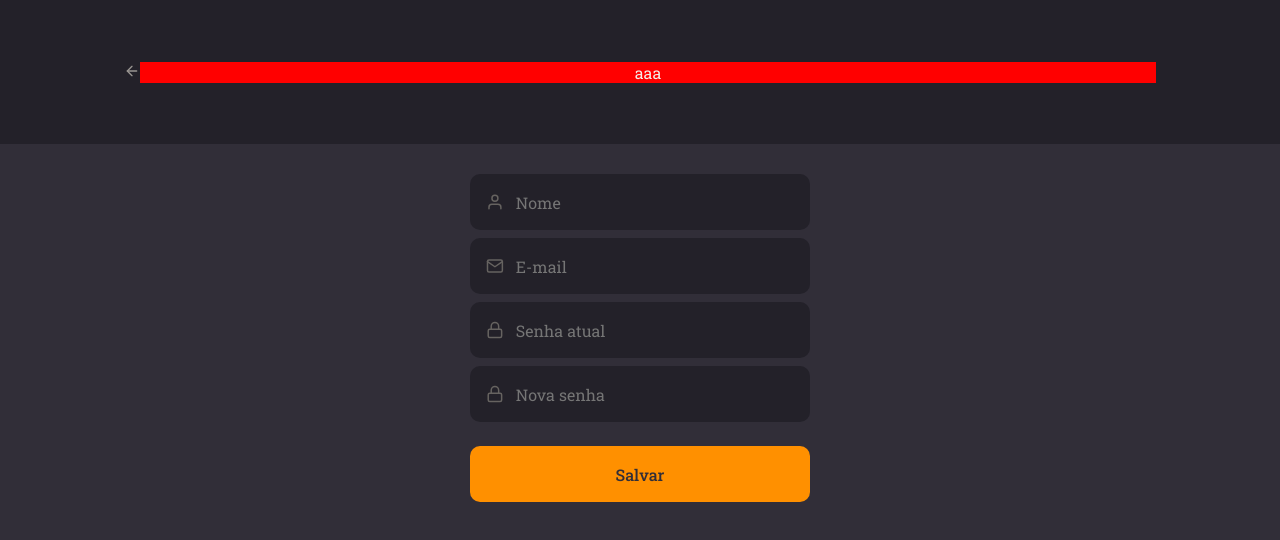
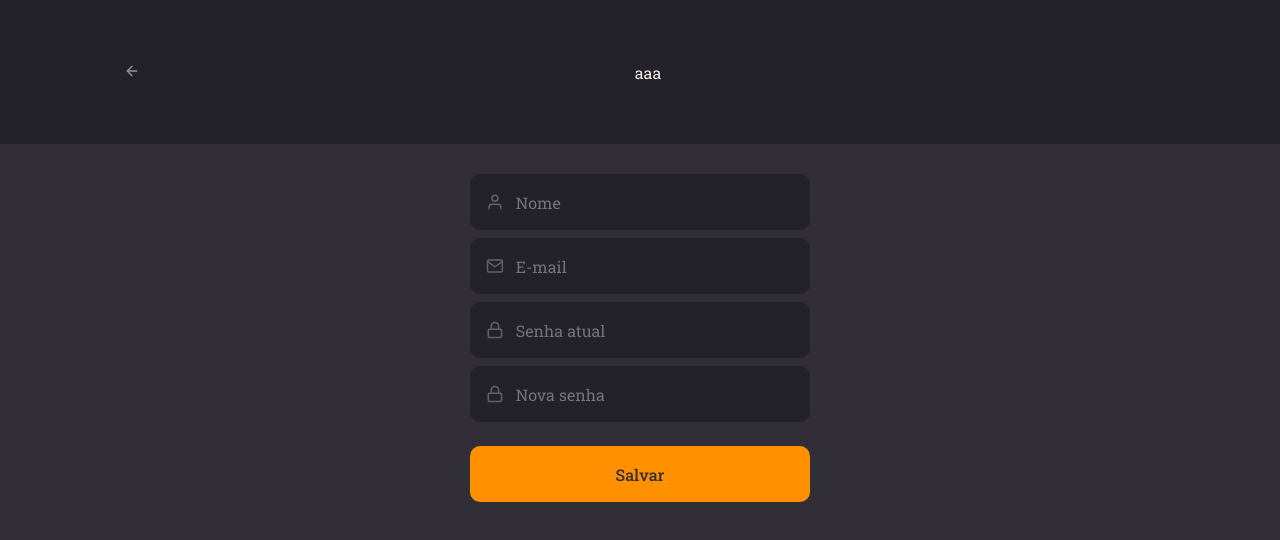
Before and after one commit to MullerHub/Rocketseat-Explorer, a React (Vite) app in the folder Stage0901/RocketNotes/: page / in a window 1280 px wide. Shown: the top 540 px of the page. Built offline with nearby package versions, Linux system fonts and the light colour scheme.

Commit message:
Profile att

```diff
--- a/Stage0901/RocketNotes/src/pages/Profile/styles.js
+++ b/Stage0901/RocketNotes/src/pages/Profile/styles.js
@@ -25,8 +25,8 @@ export const Form = styled.form`
 
 export const Avatar = styled.div`
   width: 100%;
-  background-color: red;
   display: flex;
   align-items: center;
   justify-content: center;
+  border-radius: 24px;
 `
```
